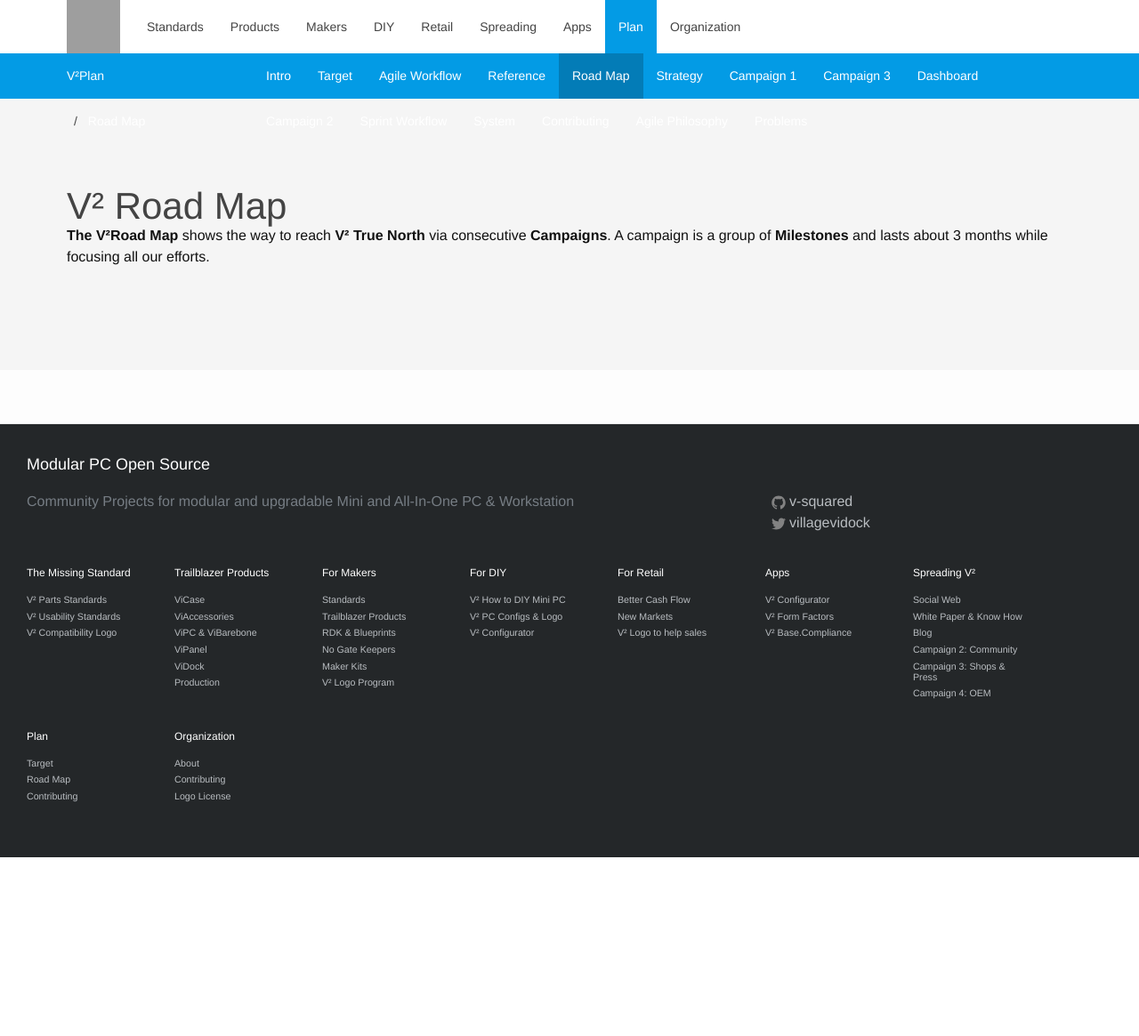
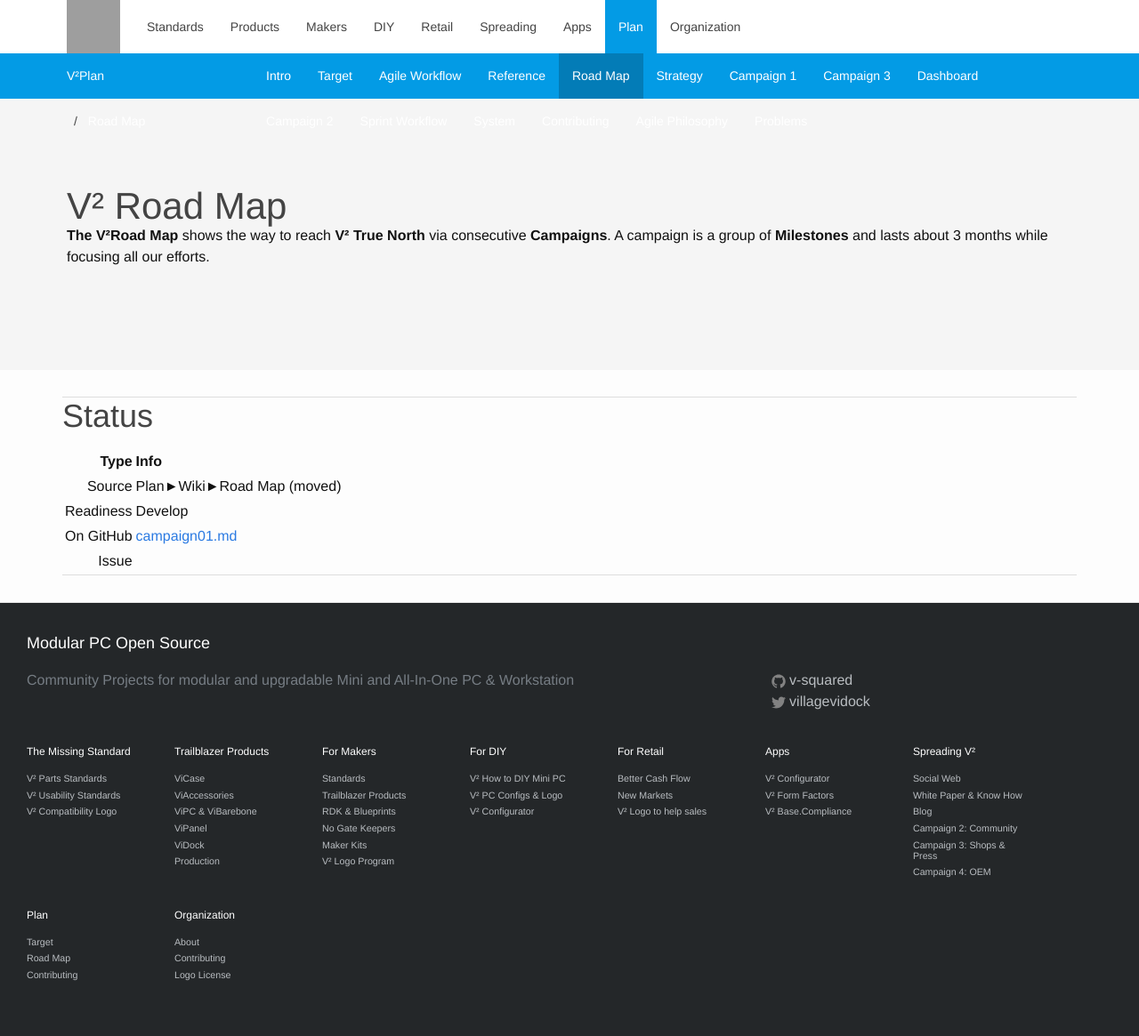
Before and after one commit to V-Squared/v2-Plan, a Jekyll site: the page built from road-map.md, in a window 1280 px wide. Shown: the whole page at 89% size. Built offline with Jekyll 4.4.1, drawn with Linux system fonts in a browser that asks for light colours; nearby versions of some CDN libraries; before the commit the page ends 964 px from its top, so only the background shows below that; grey boxes are pictures that could not be loaded.

Commit message:
Update road-map.md

```diff
--- a/road-map.md
+++ b/road-map.md
@@ -6,3 +6,17 @@ description: <strong>The V²Road Map</strong> shows the way to reach <strong>V²
 breadcrumbs: Road Map
 order: 2
 ---
+
+
+--------------------------
+
+# Status
+
+| Type  | Info |
+|------:|:-----|
+| Source | Plan►Wiki►Road Map (moved) |
+| Readiness | Develop |
+| On GitHub | [campaign01.md](https://github.com/V-Squared/v2-Plan/blob/gh-pages/roadMap/campaign01.md) |
+| Issue |  |
+
+--------------------------
```
